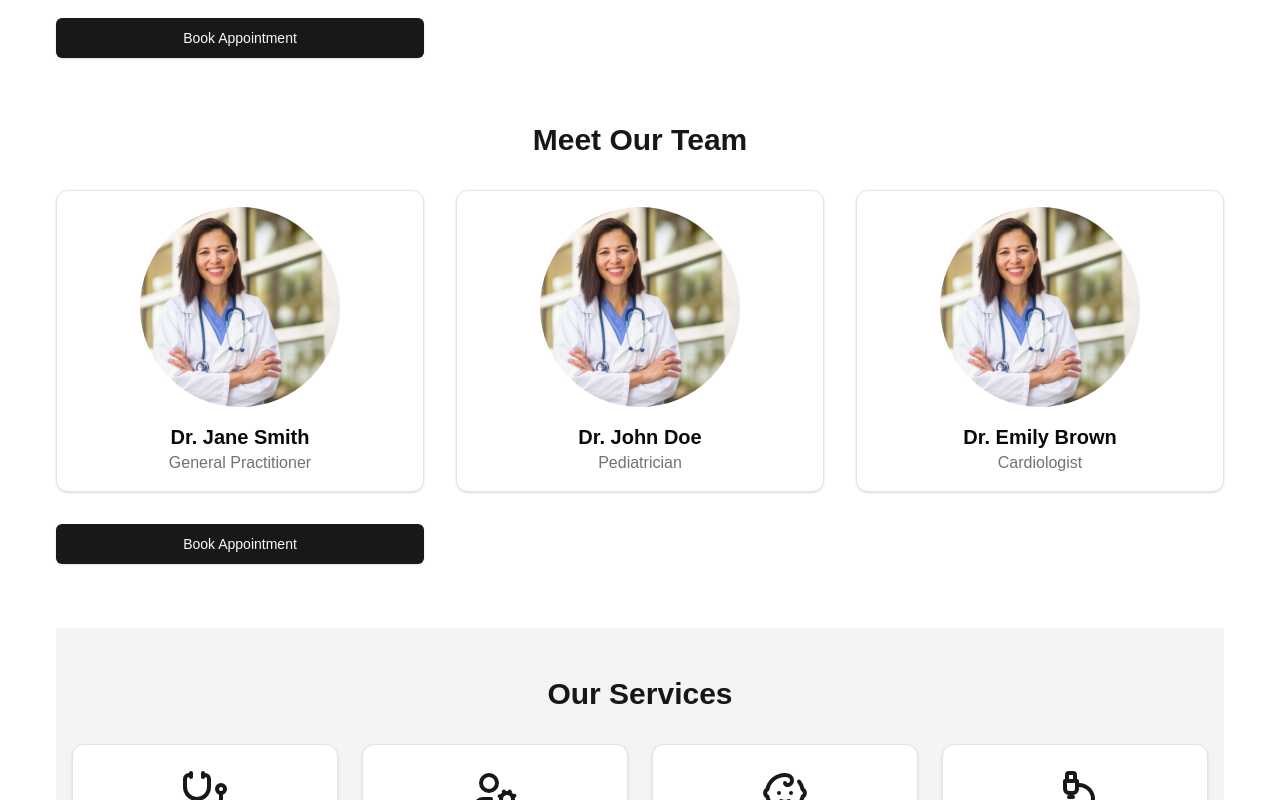
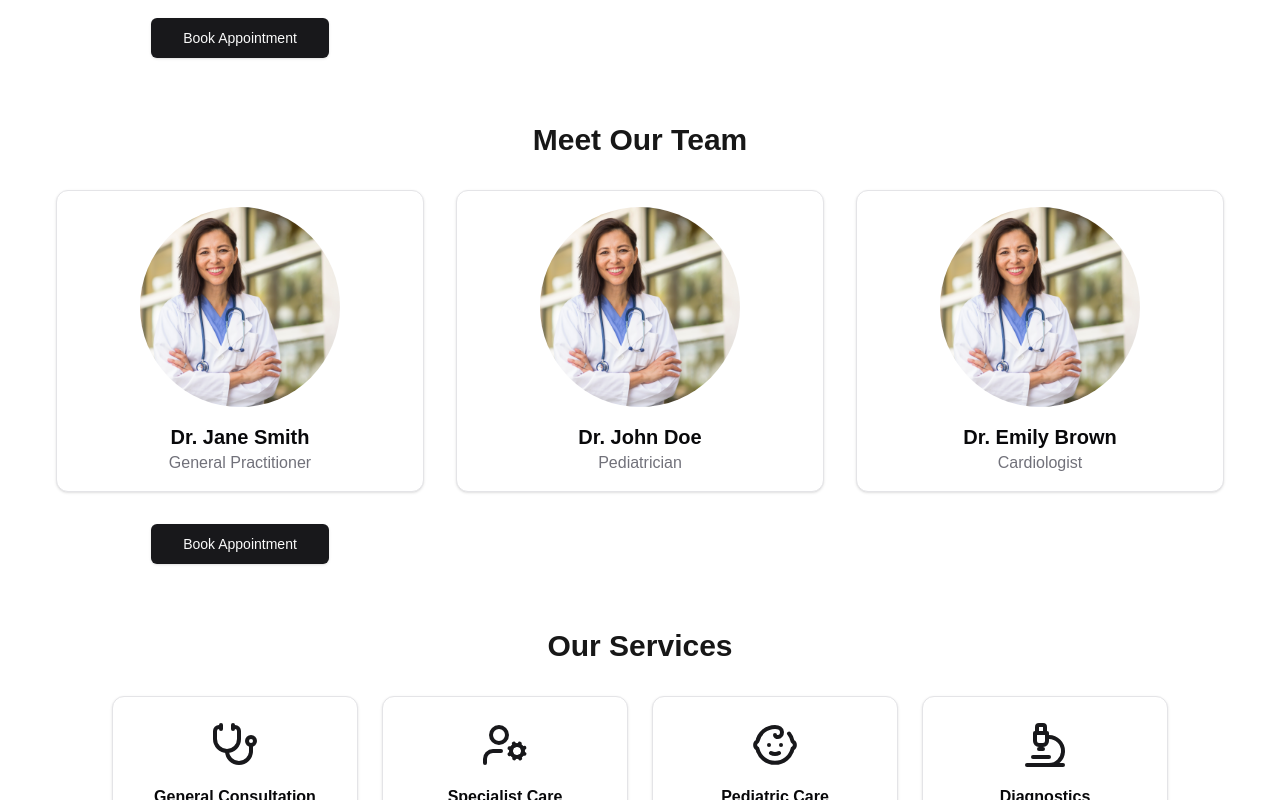
Before and after one commit to Emeka-ignatius/clinic-booking-system, a Next.js app: page / in a window 1280 px wide. Shown: the part 1280-2080 px from the top of the page. Built offline with nearby package versions, Linux system fonts and the light colour scheme.

Commit message:
chore: modified pages to fit screen

```diff
--- a/src/app/page.tsx
+++ b/src/app/page.tsx
@@ -1,12 +1,12 @@
 import { AboutSectionComponent } from "@/components/about-section";
 import { ClinicHeroComponent } from "@/components/clinic-hero";
-import MaxWidthWrapper from "@/components/layout/max-width-wrapper";
 
 export default function Home() {
   return (
-   <MaxWidthWrapper>
+    <>
+
     <ClinicHeroComponent/>
     <AboutSectionComponent/>
-   </MaxWidthWrapper>
+    </>
   );
 }
--- a/src/components/about-section.tsx
+++ b/src/components/about-section.tsx
@@ -12,12 +12,13 @@ import {
 import { QuickInfoSectionComponent } from "./quick-info-section"
 import { Button } from "./ui/button"
 import Link from "next/link"
+import MaxWidthWrapper from "./layout/max-width-wrapper"
 
 export function AboutSectionComponent() {
   const doctors = [
-    { name: "Dr. Jane Smith", specialty: "General Practitioner", image: "/docs.png?height=300&width=300" },
-    { name: "Dr. John Doe", specialty: "Pediatrician", image: "/docs.png?height=300&width=300" },
-    { name: "Dr. Emily Brown", specialty: "Cardiologist", image: "/docs.png?height=300&width=300" },
+    { name: "Dr. Jane Smith", specialty: "General Practitioner", image: "/docs.png?height=200&width=200" },
+    { name: "Dr. John Doe", specialty: "Pediatrician", image: "/docs.png?height=200&width=200" },
+    { name: "Dr. Emily Brown", specialty: "Cardiologist", image: "/docs.png?height=200&width=200" },
   ]
 
   const testimonials = [
@@ -33,8 +34,8 @@ export function AboutSectionComponent() {
  ]
 
   return (
-    <section className="py-12">
-      <div className="container mx-auto px-4">
+    <MaxWidthWrapper>
+      <div className="container py-12 mx-auto px-4">
         {/* Introduction */}
         <div className="mb-16 text-center">
           <h2 className="text-3xl font-bold mb-4">About Our Clinic</h2>
@@ -43,7 +44,7 @@ export function AboutSectionComponent() {
             Established in 2000, we've been serving our community with compassionate and comprehensive care for over two decades.`}
           </p>
         </div>
-        <div className="mb-16">
+        <div className="mb-16 grid">
           <div className="grid grid-cols-1 md:grid-cols-3 gap-8">
             {values.map((value, index) => (
               <Card key={index}>
@@ -53,13 +54,13 @@ export function AboutSectionComponent() {
                 </CardContent>
               </Card>
             ))}
-            <Button asChild size="lg" className="bg-primary hover:bg-primary/90">
+            <Button asChild size="lg" className="bg-primary items-center justify-center mx-auto hover:bg-primary/90">
             <Link href="/appointment">Book Appointment</Link>
           </Button>
           </div>
         </div>
         {/* Doctors and Staff */}
-        <div className="mb-16">
+        <div className="mb-16 grid">
           <h2 className="text-3xl font-bold mb-8 text-center">Meet Our Team</h2>
           <div className="grid grid-cols-1 md:grid-cols-3 gap-8">
             {doctors.map((doctor, index) => (
@@ -77,7 +78,7 @@ export function AboutSectionComponent() {
                 </CardContent>
               </Card>
             ))}
-            <Button asChild size="lg" className="bg-primary hover:bg-primary/90">
+            <Button asChild size="lg" className="bg-primary items-center justify-center mx-auto hover:bg-primary/90">
             <Link href="/appointment">Book Appointment</Link>
           </Button>
           </div>
@@ -107,6 +108,6 @@ export function AboutSectionComponent() {
           </Carousel>
         </div>
       </div>
-    </section>
+    </MaxWidthWrapper>
   )
 }
--- a/src/components/clinic-hero.tsx
+++ b/src/components/clinic-hero.tsx
@@ -3,9 +3,11 @@
 import { Button } from "@/components/ui/button"
 import Link from "next/link"
 import Image from "next/image"
+import MaxWidthWrapper from "./layout/max-width-wrapper"
 
 export function ClinicHeroComponent() {
   return (
+    <MaxWidthWrapper>
     <div className="relative min-h-screen flex items-center justify-center overflow-hidden">
       {/* Background Image */}
       <Image
@@ -38,5 +40,6 @@ export function ClinicHeroComponent() {
         </div>
       </div>
     </div>
+    </MaxWidthWrapper>
   )
 }
--- a/src/components/quick-info-section.tsx
+++ b/src/components/quick-info-section.tsx
@@ -9,6 +9,7 @@ import {
 } from 'lucide-react'
 import Link from "next/link"
 import { Button } from "./ui/button"
+import MaxWidthWrapper from "./layout/max-width-wrapper"
 
 export function QuickInfoSectionComponent() {
   const services = [
@@ -19,7 +20,7 @@ export function QuickInfoSectionComponent() {
   ]
 
   return (
-    <section className="py-12 bg-muted">
+    <MaxWidthWrapper>
       <div className="container mx-auto px-4">
         <h2 className="text-3xl font-bold text-center mb-8">Our Services</h2>
         <div className="grid grid-cols-2 md:grid-cols-4 gap-6 mb-12">
@@ -31,7 +32,7 @@ export function QuickInfoSectionComponent() {
               </CardContent>
             </Card>
           ))}
-          <Button asChild size="lg" className="bg-primary hover:bg-primary/90">
+          <Button asChild size="lg" className="bg-primary items-center justify-center mx-auto hover:bg-primary/90">
             <Link href="/appointment">Book Appointment</Link>
           </Button>
         </div>
@@ -66,6 +67,6 @@ export function QuickInfoSectionComponent() {
           </div>
         </div> */}
       </div>
-    </section>
+    </MaxWidthWrapper>
   )
 }
```
